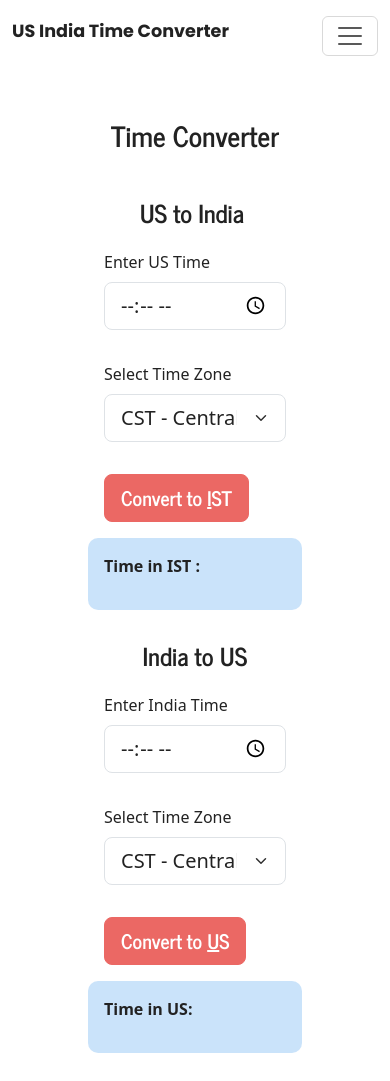
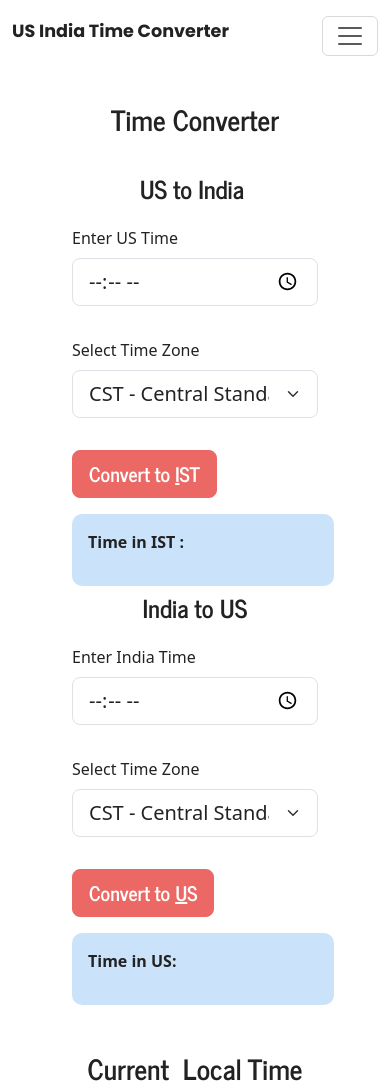
Before and after one commit to Varunmanoj/US-Time-Converter, a plain HTML site: page index.html in a window 390 px wide. Shown: the top 1081 px of the page. Drawn offline with Linux system fonts and the light colour scheme.

Commit message:
Updated Layout for Mobile Devices

```diff
--- a/Updated Manifest.json
+++ b/Updated Manifest.json
@@ -5,12 +5,14 @@
         {
             "src": "/assets/img/Appicons/iso/192.png",
             "type": "image/png",
-            "sizes": "192x192"
+            "sizes": "192x192",
+            "purpose": "any maskable"
         },
         {
             "src": "/assets/img/US%20Time%20Converter%20App%20icon.png",
             "type": "image/png",
-            "sizes": "512x512"
+            "sizes": "512x512",
+            "purpose": "any maskable"
         }
     ],
     "start_url": "/",
--- a/assets/css/News Cycle.css
+++ b/assets/css/News Cycle.css
@@ -1,6 +1,6 @@
 @font-face {
 	font-family: 'News Cycle';
-	src: url(../../assets/fonts/News%20Cycle-e0530b2e1ad6946445ea010449d7f391.woff2?h=5418ca5265671810274f270c87b66f06) format('woff2');
+	src: url(../../assets/fonts/News%20Cycle-e0530b2e1ad6946445ea010449d7f391.woff2?h=7b1a6a49fc3e9a846715b3372fd2fb16) format('woff2');
 	font-weight: 400;
 	font-style: normal;
 	font-display: swap;
@@ -9,7 +9,7 @@
 
 @font-face {
 	font-family: 'News Cycle';
-	src: url(../../assets/fonts/News%20Cycle-9712f0865119b80d36b1cab221c04251.woff2?h=5418ca5265671810274f270c87b66f06) format('woff2');
+	src: url(../../assets/fonts/News%20Cycle-9712f0865119b80d36b1cab221c04251.woff2?h=7b1a6a49fc3e9a846715b3372fd2fb16) format('woff2');
 	font-weight: 400;
 	font-style: normal;
 	font-display: swap;
@@ -18,7 +18,7 @@
 
 @font-face {
 	font-family: 'News Cycle';
-	src: url(../../assets/fonts/News%20Cycle-b63a68bbde9a25bc3db07ac33b076656.woff2?h=5418ca5265671810274f270c87b66f06) format('woff2');
+	src: url(../../assets/fonts/News%20Cycle-b63a68bbde9a25bc3db07ac33b076656.woff2?h=7b1a6a49fc3e9a846715b3372fd2fb16) format('woff2');
 	font-weight: 700;
 	font-style: normal;
 	font-display: swap;
@@ -27,7 +27,7 @@
 
 @font-face {
 	font-family: 'News Cycle';
-	src: url(../../assets/fonts/News%20Cycle-953c26826a31e3c5c07e672ff04835c6.woff2?h=5418ca5265671810274f270c87b66f06) format('woff2');
+	src: url(../../assets/fonts/News%20Cycle-953c26826a31e3c5c07e672ff04835c6.woff2?h=7b1a6a49fc3e9a846715b3372fd2fb16) format('woff2');
 	font-weight: 700;
 	font-style: normal;
 	font-display: swap;
--- a/assets/css/Poppins.css
+++ b/assets/css/Poppins.css
@@ -1,6 +1,6 @@
 @font-face {
 	font-family: 'Poppins';
-	src: url(../../assets/fonts/Poppins-7167aec86a62fc20dde977838bb01fe1.woff2?h=38483f9adbd57b99af6c50a04ba400da) format('woff2');
+	src: url(../../assets/fonts/Poppins-7167aec86a62fc20dde977838bb01fe1.woff2?h=b457a579fdf6e3c45357889fffa6b898) format('woff2');
 	font-weight: 600;
 	font-style: italic;
 	font-display: swap;
@@ -9,7 +9,7 @@
 
 @font-face {
 	font-family: 'Poppins';
-	src: url(../../assets/fonts/Poppins-6d0df50fc0a4f93b236a04f39c58e374.woff2?h=38483f9adbd57b99af6c50a04ba400da) format('woff2');
+	src: url(../../assets/fonts/Poppins-6d0df50fc0a4f93b236a04f39c58e374.woff2?h=b457a579fdf6e3c45357889fffa6b898) format('woff2');
 	font-weight: 600;
 	font-style: italic;
 	font-display: swap;
@@ -18,7 +18,7 @@
 
 @font-face {
 	font-family: 'Poppins';
-	src: url(../../assets/fonts/Poppins-7ddd01029e50b821770b5a7db9f61221.woff2?h=38483f9adbd57b99af6c50a04ba400da) format('woff2');
+	src: url(../../assets/fonts/Poppins-7ddd01029e50b821770b5a7db9f61221.woff2?h=b457a579fdf6e3c45357889fffa6b898) format('woff2');
 	font-weight: 300;
 	font-style: normal;
 	font-display: swap;
@@ -27,7 +27,7 @@
 
 @font-face {
 	font-family: 'Poppins';
-	src: url(../../assets/fonts/Poppins-52641e563c8b74d5b9a1e1e42eccded1.woff2?h=38483f9adbd57b99af6c50a04ba400da) format('woff2');
+	src: url(../../assets/fonts/Poppins-52641e563c8b74d5b9a1e1e42eccded1.woff2?h=b457a579fdf6e3c45357889fffa6b898) format('woff2');
 	font-weight: 300;
 	font-style: normal;
 	font-display: swap;
@@ -36,7 +36,7 @@
 
 @font-face {
 	font-family: 'Poppins';
-	src: url(../../assets/fonts/Poppins-4cea605b2baace598c548d2fda974e23.woff2?h=38483f9adbd57b99af6c50a04ba400da) format('woff2');
+	src: url(../../assets/fonts/Poppins-4cea605b2baace598c548d2fda974e23.woff2?h=b457a579fdf6e3c45357889fffa6b898) format('woff2');
 	font-weight: 400;
 	font-style: normal;
 	font-display: swap;
@@ -45,7 +45,7 @@
 
 @font-face {
 	font-family: 'Poppins';
-	src: url(../../assets/fonts/Poppins-808a7fadde2803377986dfbbb8700b6a.woff2?h=38483f9adbd57b99af6c50a04ba400da) format('woff2');
+	src: url(../../assets/fonts/Poppins-808a7fadde2803377986dfbbb8700b6a.woff2?h=b457a579fdf6e3c45357889fffa6b898) format('woff2');
 	font-weight: 400;
 	font-style: normal;
 	font-display: swap;
@@ -54,7 +54,7 @@
 
 @font-face {
 	font-family: 'Poppins';
-	src: url(../../assets/fonts/Poppins-b57e21c9fab8a74acb6e61f5b9446872.woff2?h=38483f9adbd57b99af6c50a04ba400da) format('woff2');
+	src: url(../../assets/fonts/Poppins-b57e21c9fab8a74acb6e61f5b9446872.woff2?h=b457a579fdf6e3c45357889fffa6b898) format('woff2');
 	font-weight: 700;
 	font-style: normal;
 	font-display: swap;
@@ -63,7 +63,7 @@
 
 @font-face {
 	font-family: 'Poppins';
-	src: url(../../assets/fonts/Poppins-0a7b3a9e4bd70125b19dcb8851bf6227.woff2?h=38483f9adbd57b99af6c50a04ba400da) format('woff2');
+	src: url(../../assets/fonts/Poppins-0a7b3a9e4bd70125b19dcb8851bf6227.woff2?h=b457a579fdf6e3c45357889fffa6b898) format('woff2');
 	font-weight: 700;
 	font-style: normal;
 	font-display: swap;
@@ -72,7 +72,7 @@
 
 @font-face {
 	font-family: 'Poppins';
-	src: url(../../assets/fonts/Poppins-a48e3370be978e12258161118d6c2f08.woff2?h=38483f9adbd57b99af6c50a04ba400da) format('woff2');
+	src: url(../../assets/fonts/Poppins-a48e3370be978e12258161118d6c2f08.woff2?h=b457a579fdf6e3c45357889fffa6b898) format('woff2');
 	font-weight: 800;
 	font-style: normal;
 	font-display: swap;
@@ -81,7 +81,7 @@
 
 @font-face {
 	font-family: 'Poppins';
-	src: url(../../assets/fonts/Poppins-cd41308b36a56094f6fe209a02995d53.woff2?h=38483f9adbd57b99af6c50a04ba400da) format('woff2');
+	src: url(../../assets/fonts/Poppins-cd41308b36a56094f6fe209a02995d53.woff2?h=b457a579fdf6e3c45357889fffa6b898) format('woff2');
 	font-weight: 800;
 	font-style: normal;
 	font-display: swap;
@@ -90,7 +90,7 @@
 
 @font-face {
 	font-family: 'Poppins';
-	src: url(../../assets/fonts/Poppins-650fd3db394f22368851b1efc048c7eb.woff2?h=38483f9adbd57b99af6c50a04ba400da) format('woff2');
+	src: url(../../assets/fonts/Poppins-650fd3db394f22368851b1efc048c7eb.woff2?h=b457a579fdf6e3c45357889fffa6b898) format('woff2');
 	font-weight: 900;
 	font-style: normal;
 	font-display: swap;
@@ -99,7 +99,7 @@
 
 @font-face {
 	font-family: 'Poppins';
-	src: url(../../assets/fonts/Poppins-340e1a68b2b8ef7aa69d2464c4ead1cc.woff2?h=38483f9adbd57b99af6c50a04ba400da) format('woff2');
+	src: url(../../assets/fonts/Poppins-340e1a68b2b8ef7aa69d2464c4ead1cc.woff2?h=b457a579fdf6e3c45357889fffa6b898) format('woff2');
 	font-weight: 900;
 	font-style: normal;
 	font-display: swap;
--- a/assets/css/styles.css
+++ b/assets/css/styles.css
@@ -21,6 +21,7 @@
 .Section.answer-region {
   background: rgba(96,170,239,0.33);
   border-radius: 10px;
+  margin-left: 1rem;
 }
 
 @media (min-width: 300px) {
--- a/index.html
+++ b/index.html
@@ -102,12 +102,12 @@
     <link rel="icon" type="image/png" sizes="192x192" href="assets/img/Appicons/iso/192.png?h=6135b738471c2801105abbda0e1dded9">
     <link rel="icon" type="image/png" sizes="512x512" href="assets/img/US%20Time%20Converter%20App%20icon.png?h=01b67f8a1167582362d905d5d0bec60b">
     <link rel="stylesheet" href="assets/bootstrap/css/bootstrap.min.css?h=48d1501b1e398de1d9653bb8f91ce33e">
-    <link rel="manifest" href="manifest.json?h=31f4da394f1be982936686b4f25e9caa" crossorigin="use-credentials">
-    <link rel="stylesheet" href="assets/css/News%20Cycle.css?h=5418ca5265671810274f270c87b66f06">
-    <link rel="stylesheet" href="assets/css/Poppins.css?h=38483f9adbd57b99af6c50a04ba400da">
+    <link rel="manifest" href="manifest.json?h=dfa9dfc7fbc4a27f81005d799d30ad0c" crossorigin="use-credentials">
+    <link rel="stylesheet" href="assets/css/News%20Cycle.css?h=7b1a6a49fc3e9a846715b3372fd2fb16">
+    <link rel="stylesheet" href="assets/css/Poppins.css?h=b457a579fdf6e3c45357889fffa6b898">
     <link rel="stylesheet" href="assets/css/aos.min.css?h=ea67d3638a91cd05d22f1b4e31c7b746">
     <link rel="stylesheet" href="assets/css/Navbar-Right-Links-icons.css?h=befd8a398792e305b7ffd4a176b5b585">
-    <link rel="stylesheet" href="assets/css/styles.css?h=0159f4c97f465b343cc19d17510524c4">
+    <link rel="stylesheet" href="assets/css/styles.css?h=6cadce3d931af2c142c64ea780a65265">
 </head>
 
 <body>
@@ -236,13 +236,12 @@
                 </div>
             </div>
         </div>
-        <div>
-            <section class="Section">
+        <section>
             <h1 class="text-center Section">Time Converter</h1>
-                <div class="row Section">
+            <div class="row gy-2 Section">
                 <div class="col">
-                        <section class="align-items-center Section converter-region" id="Us-to-india" role="region" aria-label="US to India">
-                            <div class="container" style="max-width: none;">
+                    <section class="align-items-center" id="Us-to-india" role="region" aria-label="US to India">
+                        <div class="container">
                             <h2 class="text-center">US to India&nbsp;</h2>
                             <form method="get" enctype="application/x-www-form-urlencoded">
                                 <!-- Start: US Time -->
@@ -258,8 +257,8 @@
                     </section>
                 </div>
                 <div class="col">
-                        <section class="align-items-center Section converter-region" id="india-to-us" role="region" aria-label="India to US">
-                            <div class="container" style="max-width: none;">
+                    <section class="align-items-center" id="india-to-us" role="region" aria-label="India to US">
+                        <div class="container">
                             <h2 class="text-center">India to US</h2>
                             <form method="get" enctype="application/x-www-form-urlencoded">
                                 <!-- Start: US Time -->
@@ -276,7 +275,6 @@
                 </div>
             </div>
         </section>
-        </div>
         <section id="Current-Local-Time" class="Section">
             <div class="container">
                 <h1 class="text-center Section">Current&nbsp; Local Time</h1>
```
Also changed, not shown: Privacy-Policy.html (+4 -4 lines), manifest.json, 1 other file. Lines whose indentation alone changed are shown as unchanged.
